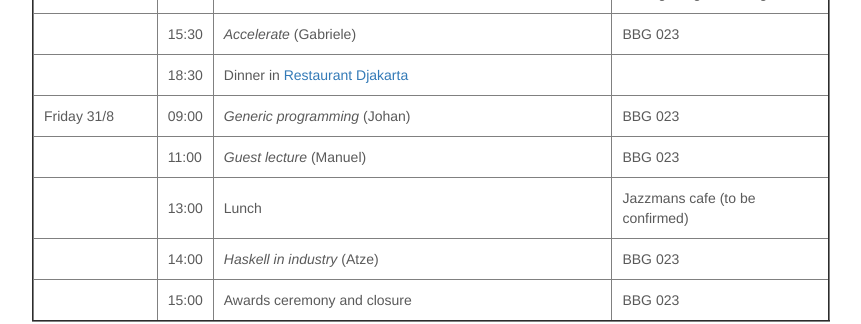
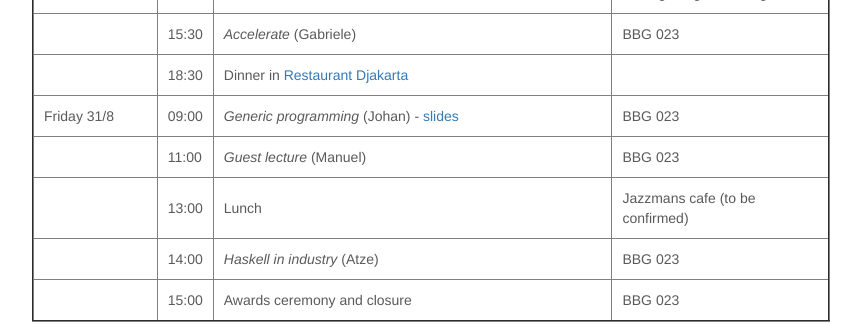
Before and after one commit to uu-afp/uu-afp.github.io, a Jekyll site: the page built from schedule.html, in a window 1280 px wide. Shown: the part 1294-1618 px from the top of the page, without its empty margins (209-1070 px from the left). Built offline with Jekyll 4.4.1, drawn with Linux system fonts in a browser that asks for light colours; nearby versions of some CDN libraries.

Commit message:
Added slides Johan.

```diff
--- a/schedule.html
+++ b/schedule.html
@@ -208,7 +208,7 @@
     <tr>
       <td>Friday 31/8</td>
       <td>09:00</td>
-      <td><i>Generic programming</i> (Johan)</td>
+      <td><i>Generic programming</i> (Johan) - <a href="slides/afp-generics.pdf">slides</a></td>
       <td>BBG 023 </td>
     </tr>
 
```
Also changed, not shown: 1 other file.
